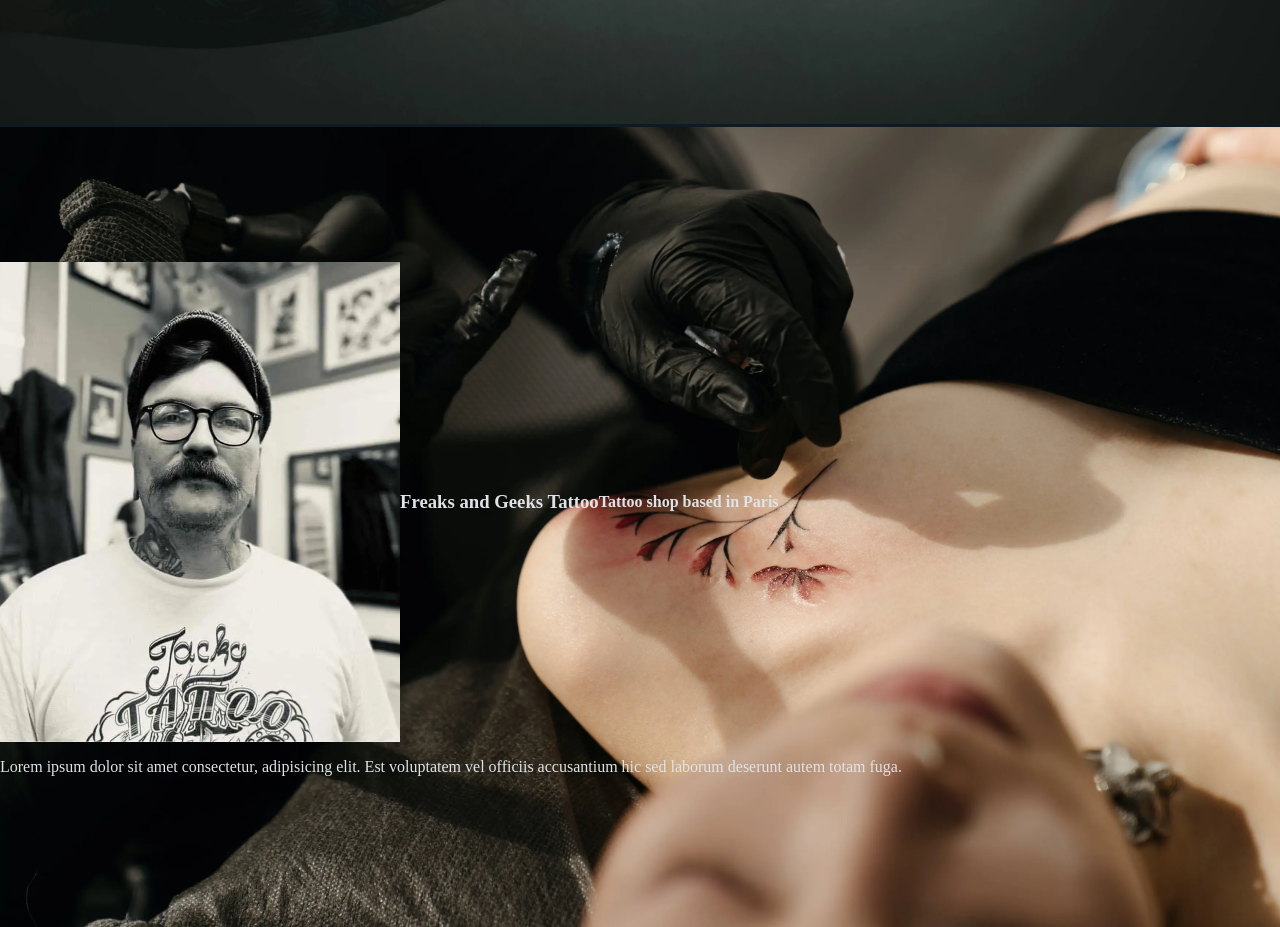
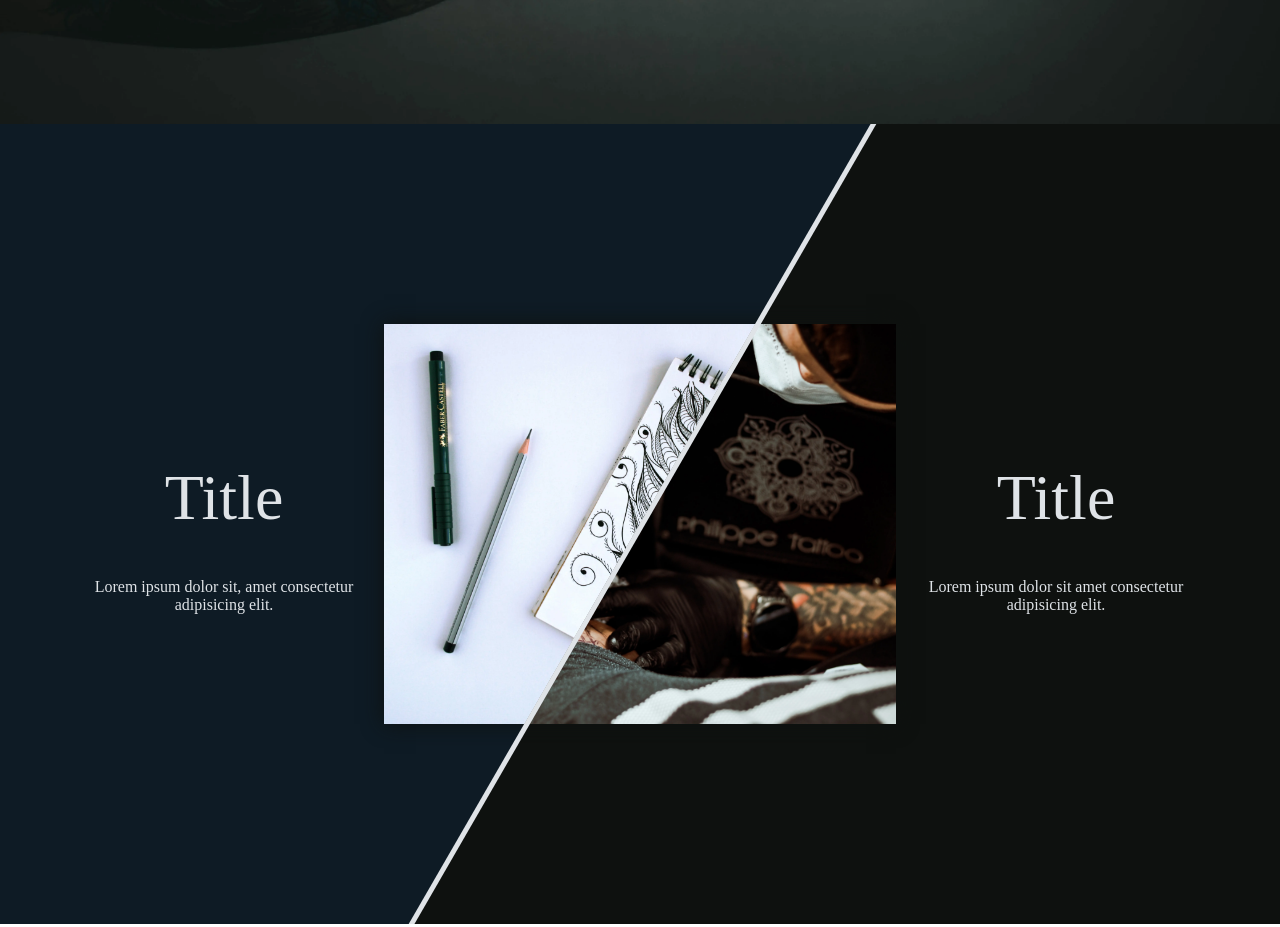
Before and after one commit to 3mpty78/Tattoo, a React (Create React App) app in the folder tattoo-roulette/: page / in a window 1280 px wide. Shown: the part 800-1727 px from the top of the page. Built offline with nearby package versions, Linux system fonts and the light colour scheme.

Commit message:
Design Home.js content

```diff
--- a/tattoo-roulette/src/Pages/Home.js
+++ b/tattoo-roulette/src/Pages/Home.js
@@ -1,7 +1,7 @@
 import React from "react";
 import Header from "../Components/Header";
 
-const Home = () => {
+function Home() {
   return (
     <>
       <main>
@@ -12,21 +12,30 @@ const Home = () => {
             We find the perfect <span>artist</span>.
           </h2>
         </section>
-        <section className="cards">
-          <article>
-            <div className="freaksPicture"></div>
-            <h3>Freaks and Geeks Tattoo</h3>
-            <h4>Tattoo shop based in Paris</h4>
-            <p>
-              Lorem ipsum dolor sit amet consectetur, adipisicing elit. Est
-              voluptatem vel officiis accusantium hic sed laborum deserunt autem
-              totam fuga.
-            </p>
-          </article>
+        <section className="splitview skewed">
+          <div className="panel bottom">
+            <div className="content">
+              <div className="description">
+                <h2>Title</h2>
+                <p>Lorem ipsum dolor sit amet consectetur adipisicing elit.</p>
+              </div>
+              <div className="OriginalPicture"></div>
+            </div>
+          </div>
+          <div className="panel top">
+            <div className="content">
+              <div className="description">
+                <h2>Title</h2>
+                <p>Lorem ipsum dolor sit, amet consectetur adipisicing elit.</p>
+              </div>
+              <div className="afterPicture"></div>
+            </div>
+          </div>
+          <div className="handle"></div>
         </section>
       </main>
     </>
   );
-};
+}
 
 export default Home;
--- a/tattoo-roulette/src/Styles/Header.css
+++ b/tattoo-roulette/src/Styles/Header.css
@@ -8,7 +8,7 @@ header {
   align-items: center;
   justify-content: space-between;
   background: var(--white);
-  box-shadow: 0 5px 10px var(--black);
+  box-shadow: 0 5px 20px var(--black);
 }
 section {
   width: fit-content;
--- a/tattoo-roulette/src/Styles/home.css
+++ b/tattoo-roulette/src/Styles/home.css
@@ -25,21 +25,89 @@ strong {
 span {
   font-weight: bold;
 }
-.cards {
+
+/* Splitview */
+
+.splitview {
+  position: relative;
+  width: 100%;
   height: 100vh;
-  width: auto;
-  border-top: 3px solid var(--darkBlue);
-  background: url(../assets/img/studio.webp) no-repeat center/cover;
+  overflow: hidden;
 }
-article {
+.panel {
+  position: absolute;
+  width: 100vw;
+  height: 100vh;
+  overflow: hidden;
+}
+.panel .content {
+  position: absolute;
+  width: 100vw;
+  height: 100vh;
   color: var(--white);
-  width: auto;
-  display: flex;
-  flex-flow: row wrap;
-  align-items: center;
 }
-.freaksPicture {
-  width: 25em;
-  height: 30em;
-  background: url(../assets/img/freaks.webp) no-repeat center/cover;
+.panel .description {
+  width: 25%;
+  position: absolute;
+  top: 50%;
+  transform: translateY(-50%);
+  text-align: center;
 }
+.OriginalPicture {
+  background: url(../assets/img/artist.webp) no-repeat center/cover;
+}
+.afterPicture {
+  background: url(../assets/img/sketch.webp) no-repeat center/cover;
+}
+.OriginalPicture,
+.afterPicture {
+  box-shadow: 0 0 20px var(--black);
+  width: 40%;
+  height: 50%;
+  position: absolute;
+  top: 50%;
+  left: 50%;
+  transform: translate(-50%, -50%);
+}
+.bottom {
+  background-color: var(--black);
+  z-index: 1;
+}
+.bottom .description {
+  right: 5%;
+}
+.top {
+  background-color: var(--darkBlue);
+  z-index: 2;
+  width: 50vw;
+}
+.top .description {
+  left: 5%;
+}
+.handle {
+  height: 100%;
+  position: absolute;
+  display: block;
+  background-color: var(--white);
+  width: 5px;
+  top: 0;
+  left: 50%;
+  z-index: 3;
+}
+.skewed .handle {
+  top: 50%;
+  transform: rotate(30deg) translateY(-50%);
+  height: 200%;
+  -webkit-transform-origin: top;
+  -moz-transform-origin: top;
+  transform-origin: top;
+}
+.skewed .top {
+  transform: skew(-30deg);
+  margin-left: -1000px;
+  width: calc(50vw + 1000px);
+}
+.skewed .top .content {
+  transform: skew(30deg);
+  margin-left: 1000px;
+}
--- a/tattoo-roulette/src/Styles/index.css
+++ b/tattoo-roulette/src/Styles/index.css
@@ -13,5 +13,5 @@ body {
   display: flex;
   flex-flow: column nowrap;
   height: auto;
-  width: 100vw;
+  width: auto;
 }
```
Also changed, not shown: tattoo-roulette/src/Events.js (added, +17 -0 lines), tattoo-roulette/src/Styles/normalize.css, tattoo-roulette/src/assets/img/artist.webp (added), tattoo-roulette/src/assets/img/sketch.webp (added).
